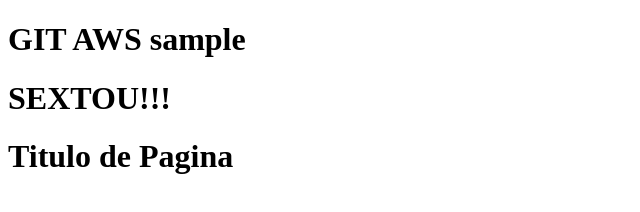
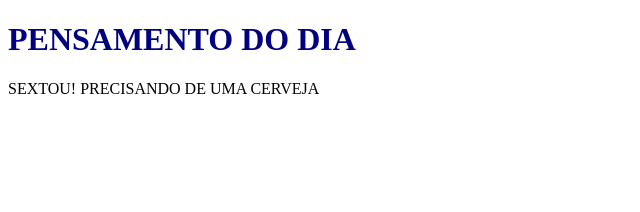
Before and after one commit to RomulodePaivaSousa/exemplo01, a plain HTML site: page index.html in a window 1280 px wide. Shown: the whole page, without its empty margins (0-640 px from the left). Drawn offline with Linux system fonts and the light colour scheme.

Commit message:
vamos ao café

```diff
--- a/index.html
+++ b/index.html
@@ -3,11 +3,11 @@
 <head>
     <meta charset="UTF-8">
     <meta name="viewport" content="width=device-width, initial-scale=1.0">
-    <title>Document</title>
+    <title>PENSAMENTO DO DIA</title>
+    <link rel ="stylesheet" href="estilos.css">
 </head>
 <body>
-    <h1> GIT AWS sample</h1>
-    <h1> SEXTOU!!!</h1>
-    <h1> Titulo de Pagina</h1>
+    <h1>PENSAMENTO DO DIA</h1>
+    <p>SEXTOU! PRECISANDO DE UMA CERVEJA</p>
 </body>
 </html>
```
